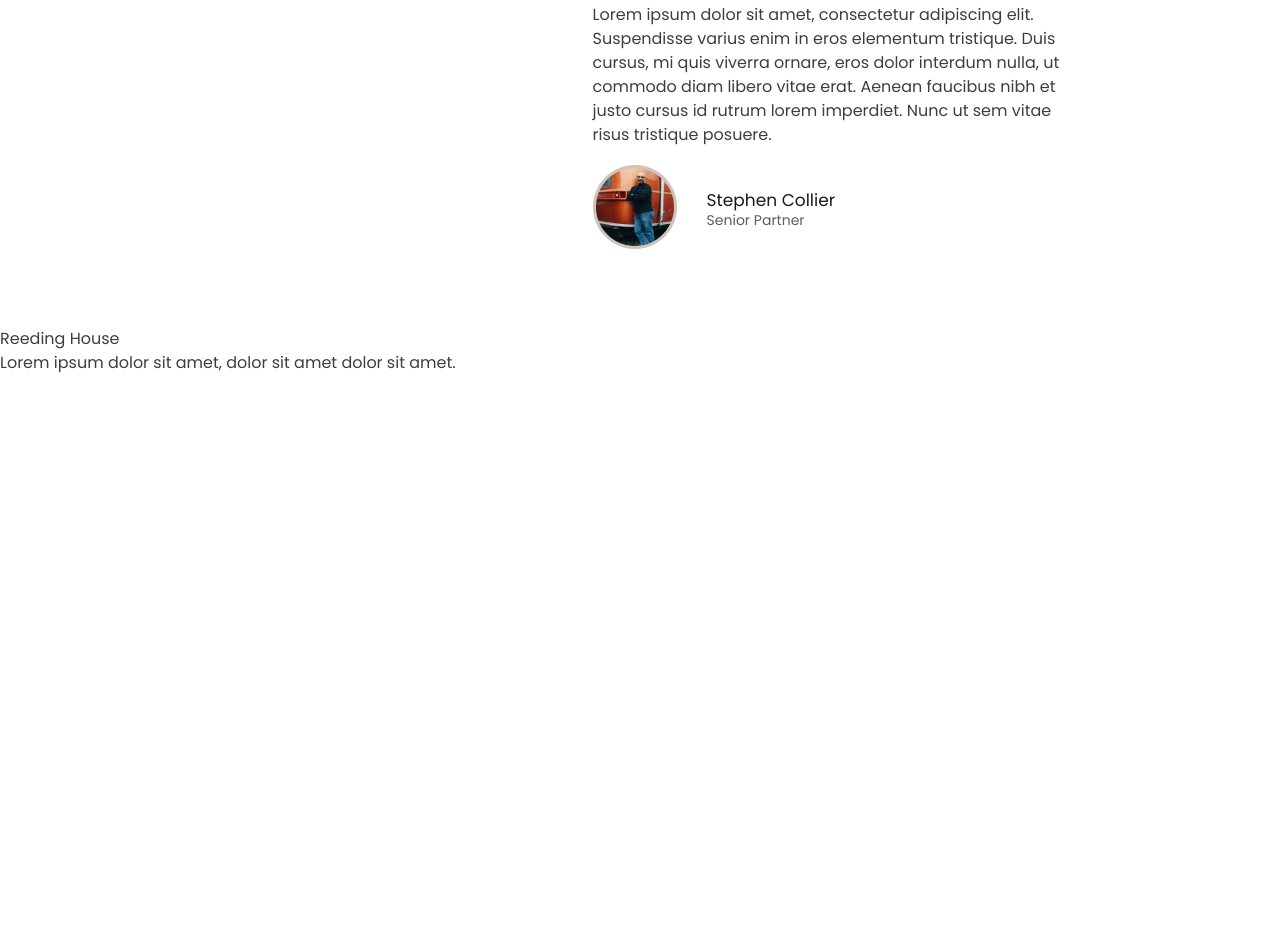
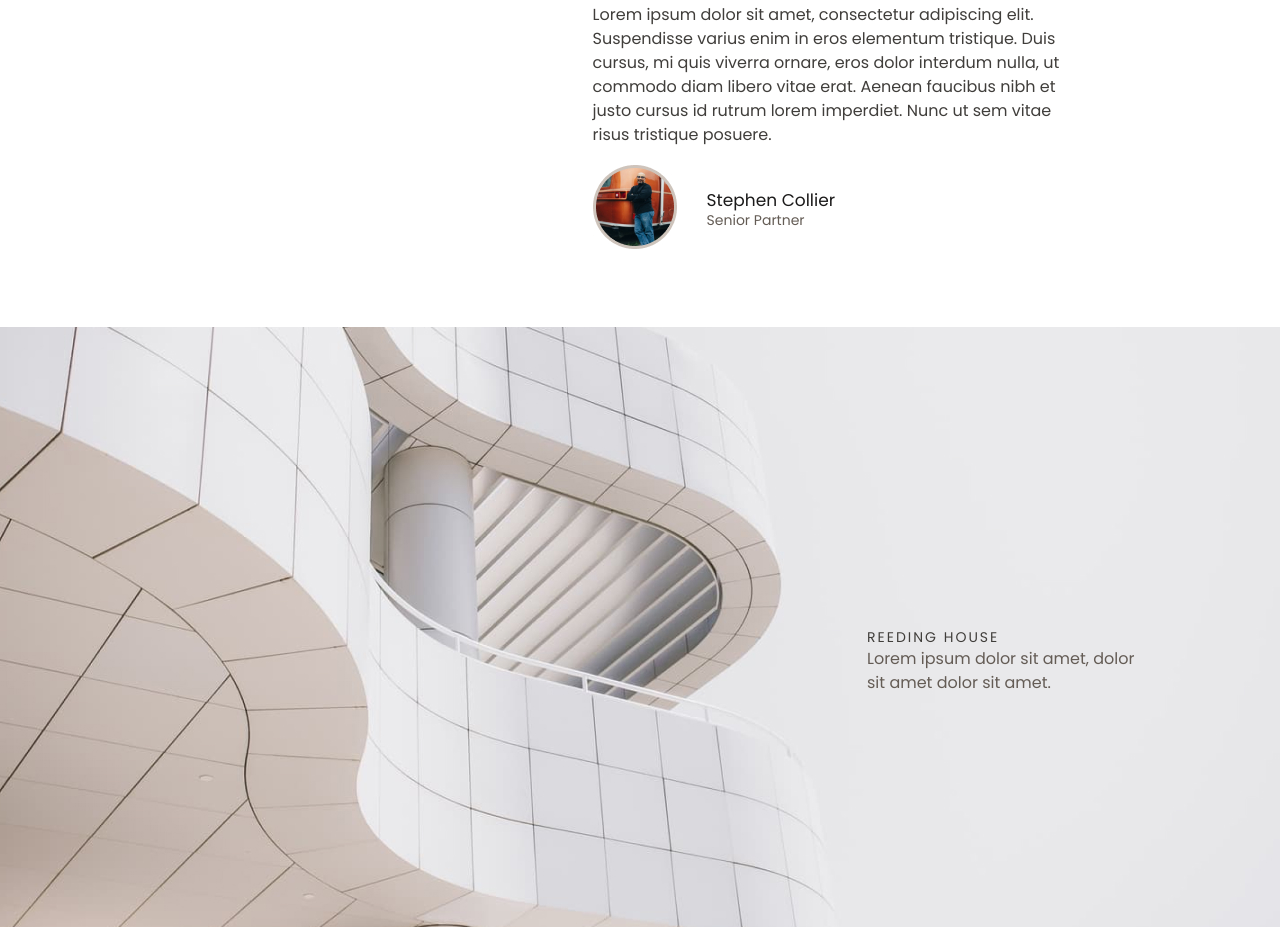
Before and after one commit to Daniil-gavrilooov/wishbone, a plain HTML site: page app/index.html in a window 1280 px wide. Shown: the part 1211-2138 px from the top of the page. Before the commit the page ends 1586 px from the top, so only its background shows below. Drawn offline with Linux system fonts and the light colour scheme.

Commit message:
finish (design)

```diff
--- /dev/null
+++ b/app/scss/_design.scss
@@ -0,0 +1,26 @@
+.design {
+    background-image: url(../images/design__img\ 1.jpg);
+    background-size: cover;
+    background-position: center;
+    height: 600px;
+    position: relative;
+    &__content {
+        position: absolute;
+        content: '';
+        right: 10%;
+        top: 300px;
+    }
+    &__title {
+        font-weight: 400;
+        font-size: 14px;
+        line-height: 20px;
+        letter-spacing: 2px;
+        text-transform: uppercase;
+        color: $liteBlack;
+    }
+
+    &__description{
+        color: $brown;
+        max-width: 285px;
+    }
+}
--- a/app/scss/style.scss
+++ b/app/scss/style.scss
@@ -3,6 +3,7 @@
 @import "_mixing";
 @import "_header";
 @import "_about";
+@import "_design";
 
 body {
     font-family: "Poppins", sans-serif;
```
Also changed, not shown: app/css/style.min.css, app/images/design__img 1.jpg (added).
